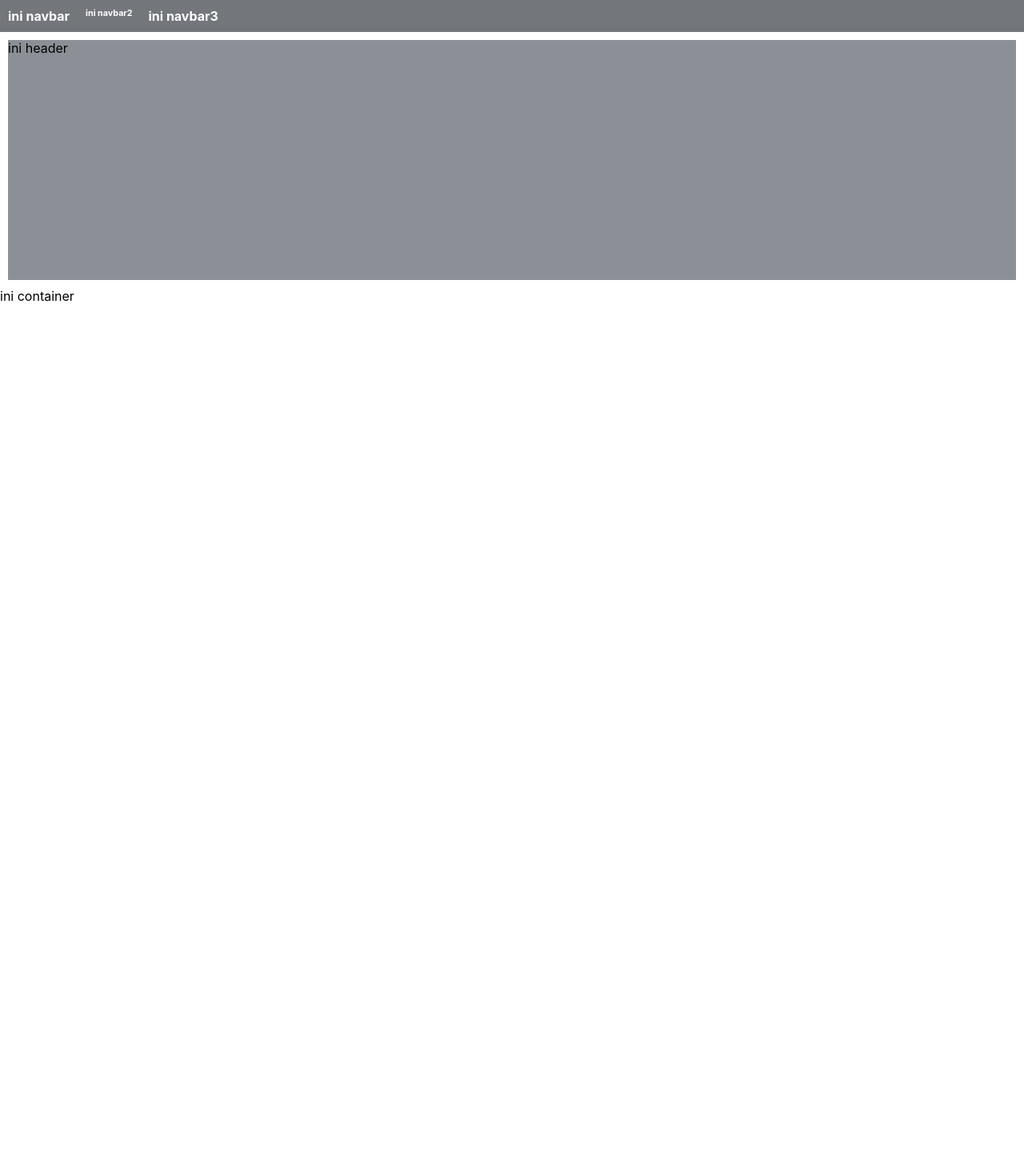
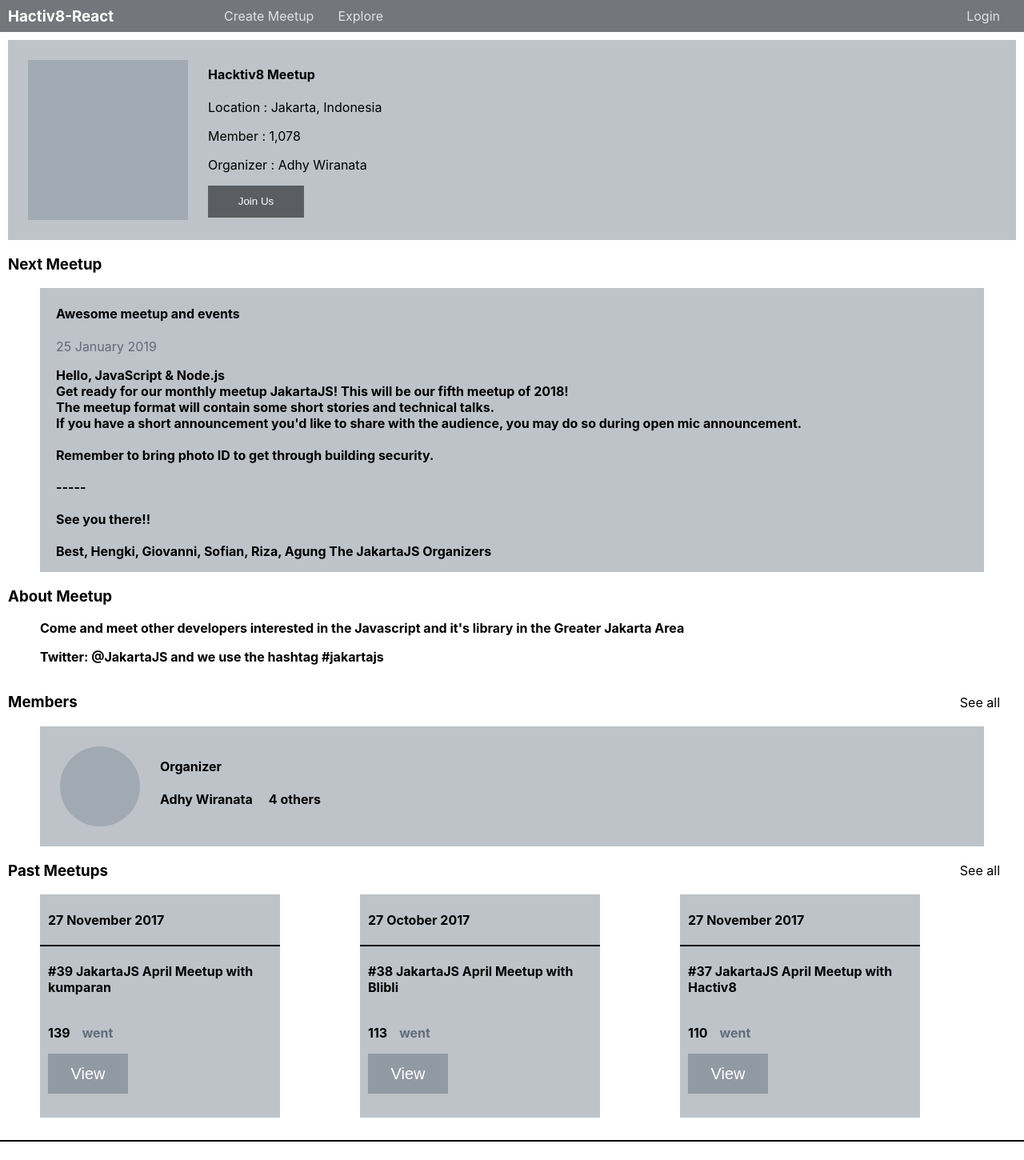
Before and after one commit to yudissptn/hactiv8_react, a React (Create React App) app: page / in a window 1280 px wide. Shown: the top 1450 px of the page at 80% size. Before the commit the page ends 800 px from the top, so only its background shows below. Built offline with nearby package versions, Linux system fonts and the light colour scheme.

Commit message:
Add base layout

```diff
--- a/src/App.css
+++ b/src/App.css
@@ -1,22 +1,172 @@
-.navbar{
+.navbar {
   background-color: #73767a;
   height: 40px;
   display: flex;
   flex-direction: row;
+  align-items: center;
 }
 
-.header{
-  background-color: #8c9096;
+.header {
+  background-color: #bdc3c9;
   margin: 10px;
-  height: 300px;
+  height: 250px;
 }
 
-.left-navbar-title{
+.left-navbar-title {
   color: white;
   margin: 10px;
+  align-items: center;
 }
 
-.left2-navbar-title{
+.nav-link {
+  color: #dfe1e6;
+  margin-left: 10%;
+  display: flex;
+  flex-direction: row;
+  flex-grow: 1;
+}
+
+.left3-navbar-title {
+  margin-left: 30px;
+}
+
+.left4-navbar-title {
+  color: #dfe1e6;
+  margin-right: 30px;
+}
+
+.header {
+  display: flex;
+  flex-direction: row;
+  align-items: center;
+}
+
+.photo-paper {
+  background-color: #a1a9b3;
+  width: 200px;
+  height: 200px;
+  margin: 25px;
+}
+
+.head-button {
   color: white;
-  margin: 10px;
+  background-color: #5a5d61;
+  width: 120px;
+  height: 40px;
+  border: none;
 }
+
+.head-desc {
+  margin-bottom: 17px;
+}
+
+.sub-title {
+  margin-left: 10px;
+}
+
+.add-see-all {
+  display: flex;
+  flex-direction: row;
+  align-items: center;
+}
+
+.sub-title-see-all {
+  flex-grow: 1;
+  margin-left: 10px;
+}
+
+.see-all {
+  margin-right: 30px;
+}
+
+.container {
+  background-color: #bdc3c9;
+  margin: 0px 50px 0px 50px;
+  display: flex;
+}
+
+.content {
+  margin-left: 20px;
+}
+
+.content-date {
+  color: #626c7a;
+  margin-top: 2px;
+}
+
+.about {
+  margin-left: 50px;
+}
+
+.member {
+  background-color: #bdc3c9;
+  margin: 0px 50px 0px 50px;
+  display: flex;
+}
+
+.member-photo {
+  background-color: #a1a9b3;
+  border-radius: 50px;
+  width: 100px;
+  height: 100px;
+  margin: 25px;
+}
+
+.number-member {
+  margin-left: 20px;
+}
+
+.name-memnum {
+  display: flex;
+  flex-direction: row;
+}
+
+.name-pos {
+  margin-top: 40px;
+  margin-bottom: 5px;
+}
+
+.card {
+  background-color: #bdc3c9;
+  width: 300px;
+  margin: 0px 50px 0px 50px;
+}
+
+.list {
+  display: flex;
+  flex-direction: row;
+}
+
+.card-date {
+  margin-left: 10px;
+}
+
+.card-desc {
+  margin-left: 10px;
+  margin-right: 10px;
+}
+
+.card-number {
+  margin-left: 10px;
+  display: flex;
+  flex-direction: row;
+  align-items: center;
+  margin-bottom: 0px;
+}
+
+.card-button {
+  color: white;
+  font-size: 20px;
+  background-color: #9199a3;
+  width: 100px;
+  height: 50px;
+  border: none;
+  margin-left: 10px;
+  margin-bottom: 30px;
+  margin-top: 0px;
+}
+
+.card-went {
+  margin-left: 15px;
+  color: #626c7a;
+}
--- a/src/app/components/container/about.jsx
+++ b/src/app/components/container/about.jsx
@@ -1,7 +1,17 @@
 import React from "react";
 
 const About = () => {
-  return <div className="about">ini about</div>;
+  return (
+    <div className="about">
+      <strong>
+        <p>
+          Come and meet other developers interested in the Javascript and it's
+          library in the Greater Jakarta Area
+        </p>
+        <p>Twitter: @JakartaJS and we use the hashtag #jakartajs</p>
+      </strong>
+    </div>
+  );
 };
 
 export default About;
--- a/src/app/components/container/container.jsx
+++ b/src/app/components/container/container.jsx
@@ -1,11 +1,30 @@
-import React from 'react'
+import React from "react";
 
 const Containers = () => {
-    return (
-        <div className="container">
-            ini container
-        </div>
-    )
-}
+  return (
+    <div className="container">
+      <div className="content">
+        <h4 className="container-title">Awesome meetup and events</h4>
+        <p className="content-date">25 January 2019</p>
+        <p className="letter">
+          <strong>
+            {" "}
+            Hello, JavaScript &amp; Node.js <br />
+            Get ready for our monthly meetup JakartaJS! This will be our fifth
+            meetup of 2018! <br />
+            The meetup format will contain some short stories and technical
+            talks. <br />
+            If you have a short announcement you'd like to share with the
+            audience, you may do so during open mic announcement. <br /> <br />
+            Remember to bring photo ID to get through building security. <br />
+            <br />
+            ----- <br /> <br /> See you there!! <br /> <br /> Best, Hengki,
+            Giovanni, Sofian, Riza, Agung The JakartaJS Organizers
+          </strong>
+        </p>
+      </div>
+    </div>
+  );
+};
 
-export default Containers
+export default Containers;
--- a/src/app/components/container/list.jsx
+++ b/src/app/components/container/list.jsx
@@ -1,7 +1,37 @@
 import React from "react";
 
 const List = () => {
-  return <div className="list">ini list</div>;
+  return (
+    <div className="list">
+      <div className="card">
+        <h4 className="card-date">27 November 2017</h4>
+        <hr color="black" />
+        <h4 className="card-desc">#39 JakartaJS April Meetup with kumparan </h4>
+        <h4 className="card-number">
+          139 <p className="card-went"> went</p>
+        </h4>
+        <button className="card-button">View</button>
+      </div>
+      <div className="card">
+        <h4 className="card-date">27 October 2017</h4>
+        <hr color="black" />
+        <h4 className="card-desc">#38 JakartaJS April Meetup with Blibli </h4>
+        <h4 className="card-number">
+          113 <p className="card-went"> went</p>
+        </h4>
+        <button className="card-button">View</button>
+      </div>
+      <div className="card">
+        <h4 className="card-date">27 November 2017</h4>
+        <hr color="black" />
+        <h4 className="card-desc">#37 JakartaJS April Meetup with Hactiv8 </h4>
+        <h4 className="card-number">
+          110 <p className="card-went"> went</p>
+        </h4>
+        <button className="card-button">View</button>
+      </div>
+    </div>
+  );
 };
 
 export default List;
--- a/src/app/components/container/member.jsx
+++ b/src/app/components/container/member.jsx
@@ -0,0 +1,24 @@
+import React from "react";
+
+const Member = () => {
+  return (
+    <div className="member">
+      <div className="member-photo" />
+      <div>
+        <h4 className="name-pos">Organizer</h4>
+        <div className="name-memnum">
+          <strong>
+            {" "}
+            <p>Adhy Wiranata</p>
+          </strong>
+          <strong>
+            {" "}
+            <p className="number-member">4 others</p>
+          </strong>
+        </div>
+      </div>
+    </div>
+  );
+};
+
+export default Member;
--- a/src/app/components/header.jsx
+++ b/src/app/components/header.jsx
@@ -1,13 +1,20 @@
-import React from 'react';
+import React from "react";
 
 const Headers = () => {
-    return (
-        <div>
-            <div className="header">
-                ini header
-            </div>
+  return (
+    <div>
+      <div className="header">
+        <div className="photo-paper" />
+        <div className="head-desc">
+          <h4 className="head-title">Hacktiv8 Meetup</h4>
+          <p>Location : Jakarta, Indonesia</p>
+          <p>Member : 1,078</p>
+          <p>Organizer : Adhy Wiranata</p>
+          <button className="head-button">Join Us</button>
         </div>
-    )
-}
+      </div>
+    </div>
+  );
+};
 
 export default Headers;
--- a/src/app/components/navbar.jsx
+++ b/src/app/components/navbar.jsx
@@ -1,15 +1,18 @@
-import React from 'react';
+import React from "react";
 
 const NavBar = () => {
-    return (
-        <div>
-            <div className="navbar">
-               <h4 className="left-navbar-title">ini navbar</h4>
-               <h6 className="left2-navbar-title">ini navbar2</h6>
-               <h4 className="left-navbar-title">ini navbar3</h4>
-            </div>
+  return (
+    <div>
+      <div className="navbar">
+        <h3 className="left-navbar-title">Hactiv8-React</h3>
+        <div className="nav-link">
+          <p className="left2-navbar-title">Create Meetup</p>
+          <p className="left3-navbar-title">Explore</p>
         </div>
-    )
-}
+        <p className="left4-navbar-title">Login</p>
+      </div>
+    </div>
+  );
+};
 
 export default NavBar;
--- a/src/app/main.jsx
+++ b/src/app/main.jsx
@@ -1,17 +1,35 @@
-import React from 'react';
-import Headers from './components/header'
-import NavBar from './components/navbar'
-import Containers from './components/container/container'
-
+import React from "react";
+import Headers from "./components/header";
+import NavBar from "./components/navbar";
+import Containers from "./components/container/container";
+import About from "./components/container/about";
+import Member from "./components/container/member";
+import Lists from "./components/container/list";
 
 const Main = () => {
-    return (
-        <div>
-          <NavBar></NavBar>
-          <Headers></Headers>
-          <Containers></Containers>
-        </div>
-    )
-}
+  return (
+    <div>
+      <NavBar />
+      <Headers />
+      <h3 className="sub-title">Next Meetup</h3>
+      <Containers />
+      <h3 className="sub-title">About Meetup</h3>
+      <About />
+      <div className="add-see-all">
+        <h3 className="sub-title-see-all">Members</h3>
+        <p className="see-all">See all</p>
+      </div>
+      <Member />
+      <div className="add-see-all">
+        <h3 className="sub-title-see-all">Past Meetups</h3>
+        <p className="see-all">See all</p>
+      </div>
+      <Lists />
+      <br />
+      <hr color="black" />
+      <h4 align="center">Copyright Hactiv8 2019</h4>
+    </div>
+  );
+};
 
-export default Main
+export default Main;
```
